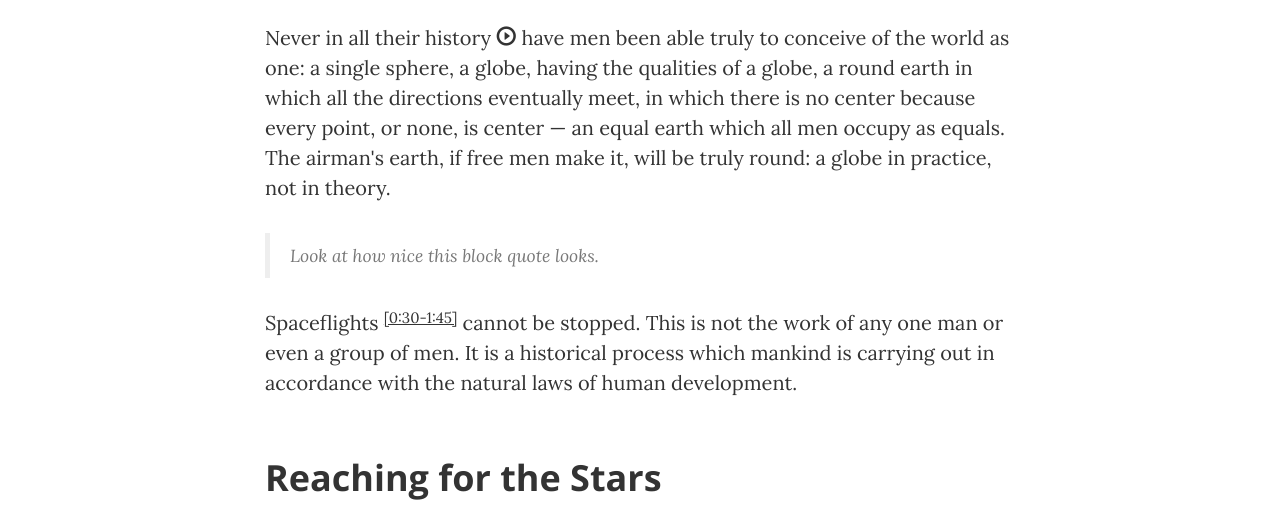
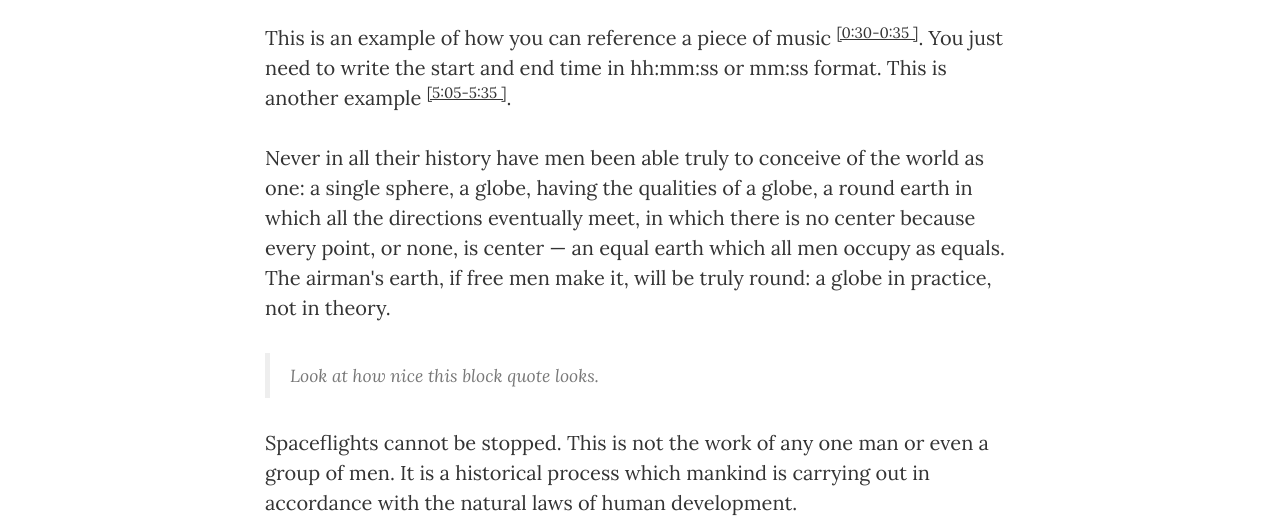
Before and after one commit to Aryan-Barbarian/music-blog, a website: page index.html in a window 1280 px wide. Shown: the part 654-1178 px from the top of the page. Drawn offline with nearby package versions, Linux system fonts and the light colour scheme.

Commit message:
Pretty sure it works now

```diff
--- a/index.html
+++ b/index.html
@@ -81,12 +81,14 @@
                 <div class="col-lg-8 col-lg-offset-2 col-md-10 col-md-offset-1">
 
                     <h2 class="section-heading">Sample Header</h2>
-                    <p>Never in all their history <a><span start="3:00" end="3:05" class="glyphicon glyphicon-play-circle"></span></a> have men been able truly to conceive of the world as one: a single sphere, a globe, having the qualities of a globe, a round earth in which all the directions eventually meet, in which there is no center because every point, or none, is center — an equal earth which all men occupy as equals. The airman's earth, if free men make it, will be truly round: a globe in practice, not in theory.</p>
+                    <p> This is an example of how you can reference a piece of music <sup class="player">0:30-0:35 </sup>. You just need to write the start and end time in hh:mm:ss or mm:ss format. This is another example <sup class="player">5:05-5:35 </sup>.
+
+                    <p> Never in all their history have men been able truly to conceive of the world as one: a single sphere, a globe, having the qualities of a globe, a round earth in which all the directions eventually meet, in which there is no center because every point, or none, is center — an equal earth which all men occupy as equals. The airman's earth, if free men make it, will be truly round: a globe in practice, not in theory.</p>
 
 
                     <blockquote>Look at how nice this block quote looks.</blockquote>
 
-                    <p>Spaceflights <sup class="player">0:30-1:45</sup> cannot be stopped. This is not the work of any one man or even a group of men. It is a historical process which mankind is carrying out in accordance with the natural laws of human development.</p>
+                    <p>Spaceflights cannot be stopped. This is not the work of any one man or even a group of men. It is a historical process which mankind is carrying out in accordance with the natural laws of human development.</p>
 
                     <h2 class="section-heading">Reaching for the Stars</h2>
 
--- a/js/aryan.js
+++ b/js/aryan.js
@@ -1,27 +1,98 @@
-var sound
+// GLOBAL VARIABLES
+var sound;
+var currId = 0;
+var sprites = new Object();
+
+function hmsToSecondsOnly(str) {
+	// From StackOverflow: http://stackoverflow.com/questions/9640266/convert-hhmmss-string-to-seconds-only-in-javascript
+    var p = str.split(':'),
+        s = 0, m = 1;
+
+    while (p.length > 0) {
+        s += m * parseInt(p.pop(), 10);
+        m *= 60;
+    }
+
+    return s*1000;
+}
+
+function preprocessTags() {
+	playerElements = $(".player")
+	console.log(playerElements)
+	for (var i = playerElements.length - 1; i >= 0; i--) {
+		var el = playerElements[i]
+		var innerText = el.textContent.replace("[", "").replace("]", "")
+		var startEnds = innerText.split("-")
+
+		var linkEl = document.createElement("a")
+		linkEl.innerHTML = "[" + innerText + "]"
+
+		var startAttr = document.createAttribute("start")
+		var startTime = hmsToSecondsOnly(startEnds[0])
+		startAttr.value = startTime
+
+		// Start, End, Durations
+		var startAttr = document.createAttribute("start")
+		var startTime = hmsToSecondsOnly(startEnds[0])
+		startAttr.value = startTime
+		var endAttr = document.createAttribute("end")
+		var endTime = hmsToSecondsOnly(startEnds[1])
+		endAttr.value = endTime
+		var durationAttr = document.createAttribute("duration")
+		var duration = endTime - startTime
+		durationAttr.value = duration
+
+		// Get sprite name
+		var spriteName = "sprite" + currId
+		currId++;
+		sprites[spriteName] = [startTime, duration]
+		var spriteNameAttr = document.createAttribute("spriteName")
+		spriteNameAttr.value = spriteName
+
+		// HTML Class Name
+		var linkClassAttr = document.createAttribute("class")
+		linkClassAttr.value = "innerPlayer"
+
+		// Set Attributes
+		linkEl.setAttributeNode(startAttr)
+		linkEl.setAttributeNode(endAttr)
+		linkEl.setAttributeNode(durationAttr)
+		linkEl.setAttributeNode(linkClassAttr)
+		linkEl.setAttributeNode(spriteNameAttr)
+
+		el.innerHTML = ""
+		el.appendChild(linkEl)
+	};
+}
+
 function initMusic() {
-	var sound = new Howl({
-		urls: ['soundfile.mp3'],
-		autoplay: false,
-		loop: false,
-		volume: 1,
-		onend: function() {
-			alert('Finished!');
-		}
+	sound = new Howl({
+		src: ['soundfile.mp3'],
+		html5 : true,
+		sprite : sprites
 	});
+}
+
+function bindClickEvents() {
+	$(".innerPlayer").click( function(evt) {
+		el = evt.toElement
+		console.log(el)
+		var spriteName = el.getAttribute("spriteName")
+		console.log(spriteName)
+		// var currSprite = sprites[spriteName]
+		sound.play(spriteName)
+	});
+
 }
 
 function playSegment(startTimeTxt, endTimeTxt) {
 
 }
 
+
 $(document).ready(function() {
-	// Bind play click events
-	$(".innerPlayer").click( function(evt) {
-		el = evt.toElement
-		console.log(el)
-	});
-
-
+	preprocessTags();
+	initMusic();
+	bindClickEvents();
 
 });
--- a/js/preloader.js
+++ b/js/preloader.js
@@ -1,55 +1,8 @@
-var currId = 0;
-
-function hmsToSecondsOnly(str) {
-	// From StackOverflow: http://stackoverflow.com/questions/9640266/convert-hhmmss-string-to-seconds-only-in-javascript
-    var p = str.split(':'),
-        s = 0, m = 1;
-
-    while (p.length > 0) {
-        s += m * parseInt(p.pop(), 10);
-        m *= 60;
-    }
-
-    return s;
-}
 
 
 $(document).ready(function() {
 	// Bind play click events
-	playerElements = $(".player")
-	console.log(playerElements)
-	for (var i = playerElements.length - 1; i >= 0; i--) {
-		var el = playerElements[i]
-		var innerText = el.textContent.replace("[", "").replace("]", "")
-		var startEnds = innerText.split("-")
 
-		var linkEl = document.createElement("a")
-		linkEl.innerHTML = "[" + innerText + "]"
-
-		var startAttr = document.createAttribute("start")
-		var startTime = hmsToSecondsOnly(startEnds[0])
-		startAttr.value = startTime
-
-		var endAttr = document.createAttribute("end")
-		var endTime = hmsToSecondsOnly(startEnds[1])
-		endAttr.value = endTime
-
-		var durationAttr = document.createAttribute("duration")
-		var duration = endTime - startTime
-		durationAttr.value = duration
-
-
-		var linkClassAttr = document.createAttribute("class")
-		linkClassAttr.value = "innerPlayer"
-
-		linkEl.setAttributeNode(startAttr)
-		linkEl.setAttributeNode(endAttr)
-		linkEl.setAttributeNode(durationAttr)
-		linkEl.setAttributeNode(linkClassAttr)
-
-		el.innerHTML = ""
-		el.appendChild(linkEl)
-	};
 
 
 
```
Also changed, not shown: 1 other file.
